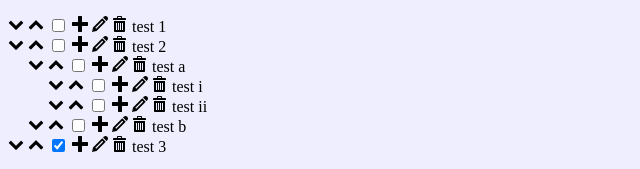
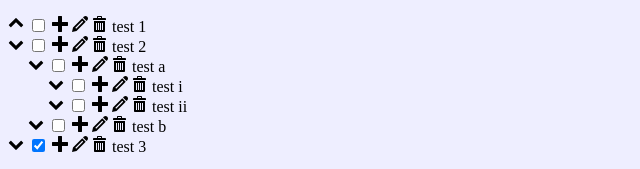
Before and after one commit to bjanderson/save-yourself-js, a website: page src/index.html in a window 1280 px wide. Both pictures are taken after a click on the element 16 px from the left and 26 px from the top of the page. Shown: the top 169 px of the page, without its empty margins (0-640 px from the left). Drawn offline with nearby package versions, Linux system fonts and the light colour scheme; files that its build step writes are made by us from their sources.

Commit message:
working on template/data binding

```diff
--- a/src/app/dom-builder.js
+++ b/src/app/dom-builder.js
@@ -36,7 +36,7 @@ class DOMBuilder {
   }
 
   static addTodoRow(el, todo) {
-    let tpl = document.querySelector('#tpl_todo_row');
+    /* let tpl = document.querySelector('#tpl_todo_row');
     let checkBox = tpl.content.querySelector('.todo-complete input');
     checkBox.checked = todo.complete;
     tpl.content.querySelector('.todo-text').textContent = todo.text;
@@ -46,10 +46,8 @@ class DOMBuilder {
     el.appendChild(node);
 
     let row = el.querySelector(`#todo_${todo.id}`);
-    let completedCheckbox = row.querySelector(`.todo-complete input`);
-    completedCheckbox.addEventListener('change', function(event) {
-      todo.complete = event.target.checked;
-    });
+    todo.setDataBindings(row); */
+    let row = (new TodoRow(el, todo)).el;
 
     if (todo.children != null && todo.children.length > 0) {
       let nextUl = DOMBuilder.addTodoList(row, todo.children);
--- /dev/null
+++ b/src/app/todo-row.js
@@ -0,0 +1,74 @@
+class TodoRow {
+  constructor(parent, todo) {
+    this.todo = todo;
+
+    let tpl = document.querySelector('#tpl_todo_row');
+    if (tpl != null) {
+      tpl.content.querySelector('.todo-row').id = `todo_${todo.id}`;
+      let node = document.importNode(tpl.content, true);
+      if (node != null) {
+        parent.appendChild(node);
+        this.el = parent.querySelector(`#todo_${todo.id}`);
+      }
+    }
+
+    if (this.el != null) {
+      this.setComplete();
+      this.setText();
+      this.setExpand();
+      this.setAddChild();
+      this.setEdit();
+      this.setDelete();
+    }
+  }
+
+  setComplete() {
+    const el = this.el.querySelector('[data-bind="complete"]');
+    if (el != null) {
+      el.checked = this.todo.complete;
+      el.addEventListener('change', (event) => {
+        this.todo.complete = event.target.checked;
+      });
+    }
+  }
+
+  setText() {
+    const el = this.el.querySelector('[data-bind="text"]');
+    if (el != null) {
+      el.innerText = this.todo.text;
+    }
+  }
+
+  setExpand() {
+    const el = this.el.querySelector('[data-bind="expand"]');
+    el.addEventListener('click', (event) => {
+      this.todo.showChildren = !this.todo.showChildren;
+      if (this.todo.showChildren) {
+        el.className += ' expanded';
+      } else {
+        el.className = el.className.replace('expanded', '').trim();
+      }
+    });
+  }
+
+  setAddChild() {
+    const el = this.el.querySelector('[data-bind="add-child"]');
+    el.addEventListener('click', (event) => {
+      console.log('addChild');
+    });
+  }
+
+  setEdit() {
+    const el = this.el.querySelector('[data-bind="edit"]');
+    el.addEventListener('click', (event) => {
+      console.log('edit');
+    });
+  }
+
+  setDelete() {
+    const el = this.el.querySelector('[data-bind="delete"]');
+    el.addEventListener('click', (event) => {
+      console.log('delete');
+    });
+  }
+}
--- a/src/app/todo.js
+++ b/src/app/todo.js
@@ -2,6 +2,7 @@ class Todo {
   constructor(obj) {
     this.complete = obj != null && obj.complete != null ? obj.complete : false;
     this.children = obj != null && obj.children != null ? obj.children : [];
+    this.showChildren = obj != null && obj.showChildren != null ? obj.showChildren : false;
     this.id = obj != null && obj.id != null ? obj.id : Utils.guid();
     this.order = obj != null && obj.order != null ? obj.order : new Date().getTime();
     this.parent = obj != null && obj.parent != null ? obj.parent : null;
--- a/src/index.html
+++ b/src/index.html
@@ -41,18 +41,17 @@
 <template id="tpl_todo_row">
   <li class="todo-row">
     <div class="ilb">
-        <span class="todo-action expand" title="Expand"><svg class="icon icon-chevron-down"><use xlink:href="#icon-chevron-down"></use></svg></span>
-        <span class="todo-action expand" title="Collapse"><svg class="icon icon-chevron-up"><use xlink:href="#icon-chevron-up"></use></svg></span>
+      <span class="todo-action" data-bind="expand" title="Expand/Collapse"><svg class="icon icon-chevron-down"><use xlink:href="#icon-chevron-down"></use></svg></span>
     </div>
     <div class="ilb todo-complete">
-      <input type="checkbox">
+      <input type="checkbox" data-bind="complete">
     </div>
     <div class="ilb todo-actions">
-      <span class="todo-action" title="Add a Sub-Todo"><svg class="icon icon-plus"><use xlink:href="#icon-plus"></use></svg></span>
-      <span class="todo-action" title="Edit this Todo"><svg class="icon icon-pencil"><use xlink:href="#icon-pencil"></use></svg></span>
-      <span class="todo-action" title="Delete this Todo"><svg class="icon icon-bin"><use xlink:href="#icon-bin"></use></svg></span>
+      <span class="todo-action" data-bind="add-child" title="Add a Sub-Todo"><svg class="icon icon-plus"><use xlink:href="#icon-plus"></use></svg></span>
+      <span class="todo-action" data-bind="edit" title="Edit this Todo"><svg class="icon icon-pencil"><use xlink:href="#icon-pencil"></use></svg></span>
+      <span class="todo-action" data-bind="delete" title="Delete this Todo"><svg class="icon icon-bin"><use xlink:href="#icon-bin"></use></svg></span>
     </div>
-    <div class="ilb todo-text"></div>
+    <div class="ilb todo-text" data-bind="text"></div>
   </li>
 </template>
 
@@ -62,6 +61,7 @@
 
 <script src="app/utils.js"></script>
 <script src="app/todo.js"></script>
+<script src="app/todo-row.js"></script>
 <script src="app/data-store.js"></script>
 <script src="app/saver.js"></script>
 <script src="app/dom-builder.js"></script>
--- a/src/styles.scss
+++ b/src/styles.scss
@@ -19,6 +19,17 @@ body {
   padding-left: 20px;
 }
 
-.todo-action {
-  cursor: pointer;
+.todo-row {
+  svg {
+    transform: rotate(0deg);
+    transition: transform 0.5s ease;
+  }
+
+  .expanded svg {
+    transform: rotate(-180deg);
+  }
+
+  .todo-action {
+    cursor: pointer;
+  }
 }
```
